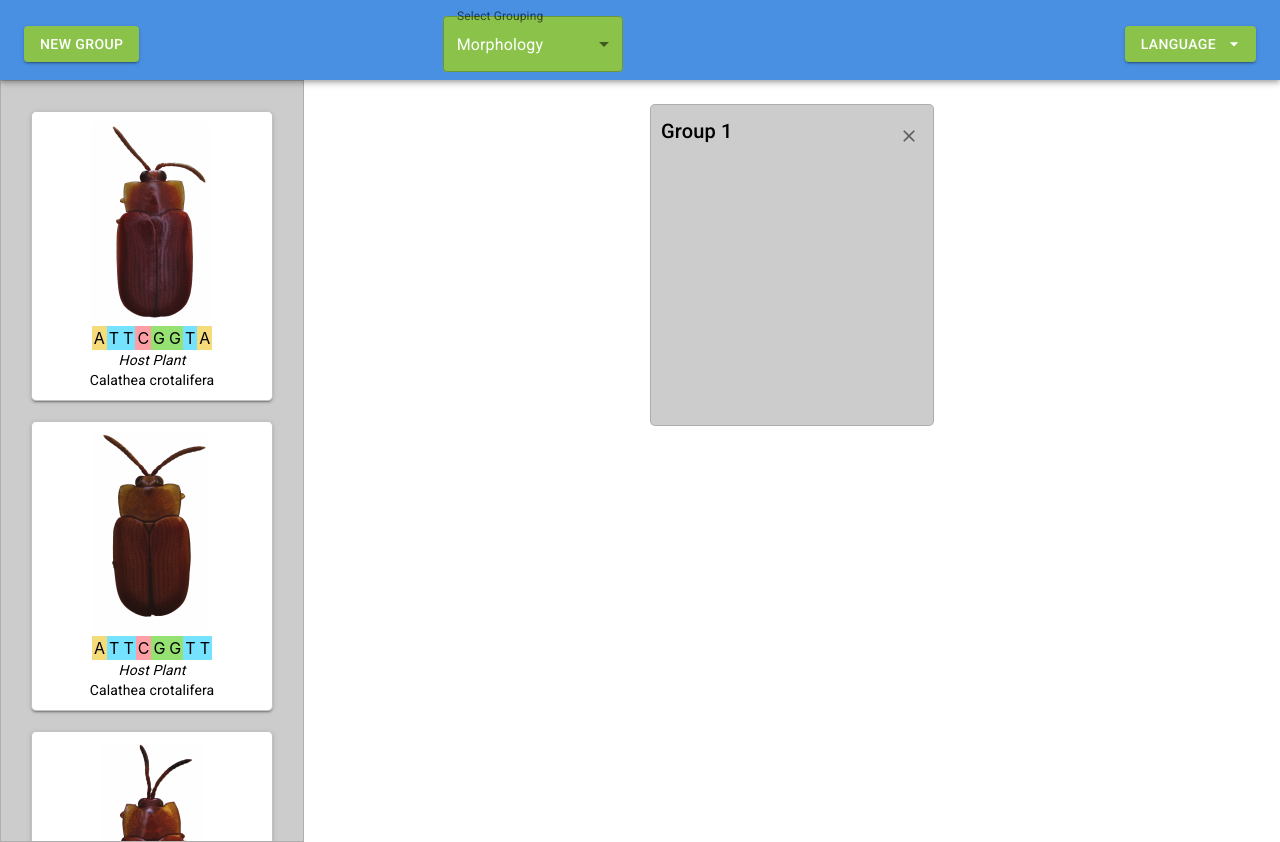
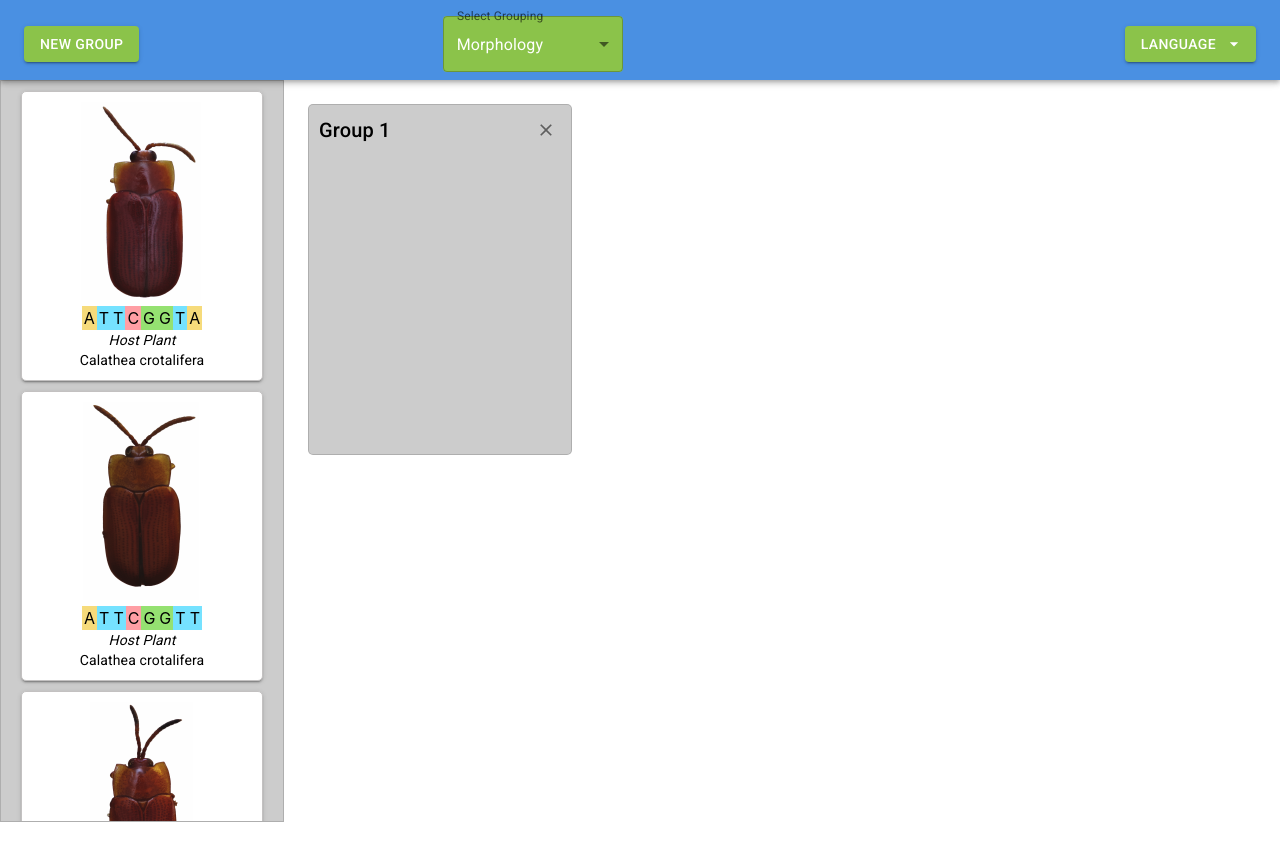
Before and after one commit to ocelots-rcn/EcoSort, a React (Create React App) app: page / in a window 1280 px wide. Both pictures are taken after a click on the button "NEW GROUP". Built offline with nearby package versions, Linux system fonts and the light colour scheme.

Commit message:
tweak card and bin size and spacing

```diff
--- a/src/bin/Bin.js
+++ b/src/bin/Bin.js
@@ -45,14 +45,13 @@ const Bin = ({ id }) => {
     <Box
       ref={drop}
       sx={{
-        minWidth: '262px',
+        minWidth: '242px',
         height: 'fit-content',
-        minHeight: '300px',
-        maxHeight: '600px',
+        minHeight: '329px',
+        maxHeight: '627px',
         backgroundColor: isOver ? 'rgb(0 0 0 / 0.1)' : 'rgb(0 0 0 / 0.2)',
         border: '1px solid rgb(0 0 0 / 0.15)',
         borderRadius: '5px',
-        marginBottom: '10px',
         padding: '10px',
         display: 'flex',
         flexDirection: 'column',
@@ -60,13 +59,12 @@ const Bin = ({ id }) => {
       }}
     >
       {/*Header container */}
-      <Box sx={{ display: 'flex', justifyContent: 'space-between', alignItems: 'center' }}>
-        <Typography variant="h6" sx={{ marginBottom: '10px' }}>{translation['group']} {id}</Typography>
+      <Box sx={{ display: 'flex', justifyContent: 'space-between', alignItems: 'center', marginBottom: '8px'}}>
+        <Typography variant="h2" sx={{ lineHeight: '1', fontWeight: '500', fontSize: '1.25rem', letterSpacing: '0.0075em',}}>{translation['group']} {id}</Typography>
         <IconButton
           onClick={handleDeleteBin}
           size="small"
           sx={{
-            padding: '4px',
             marginLeft: 'auto',
             '&:hover': {
               color: 'red',
@@ -84,6 +82,7 @@ const Bin = ({ id }) => {
           flexWrap: 'wrap',
           gap: '10px',
           overflowY: binCards.length > 1 ? 'auto' : 'hidden',
+          paddingBottom: '4px',
         }}
       >
         {binCards.map(card => (
--- a/src/bin/BinBox.js
+++ b/src/bin/BinBox.js
@@ -13,8 +13,8 @@ const BinBox = () => {
       display: 'flex',
       flex: 1,
       flexWrap: 'wrap',
-      gap: '10px',
-      justifyContent: 'center',
+      gap: '12px',
+      justifyContent: 'left',
       maxHeight: '80vh',
       overflowY: 'auto'
     }}>
--- a/src/card/CardHolder.js
+++ b/src/card/CardHolder.js
@@ -32,8 +32,9 @@ const CardHolder = () => {
         display: 'flex',
         flexDirection: 'column',
         alignItems: 'center',
+        gap: '10px',
         border: '1px solid rgb(0 0 0 / 0.15)',
-        padding: '20px',
+        padding: '10px',
         overflowY: 'auto',
         position: 'relative',
         backgroundColor: isOver ? 'rgb(0 0 0 / 0.2)' : 'rgb(0 0 0 / 0.2)',
--- a/src/provider/DataProvider.js
+++ b/src/provider/DataProvider.js
@@ -19,7 +19,6 @@ const transformData = () => {
             borderRadius: '5px',
             backgroundColor: 'white',
             border: '1px solid rgb(195, 193, 193)',
-            margin: '10px',
             display: 'flex',
             flexDirection: 'column',
             alignItems: 'center',
```
